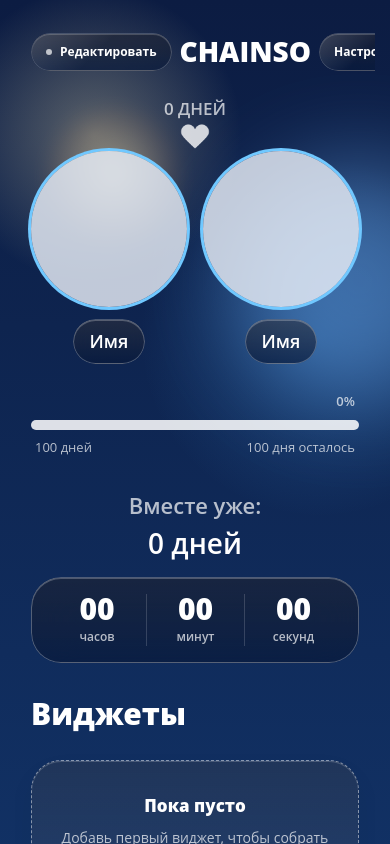
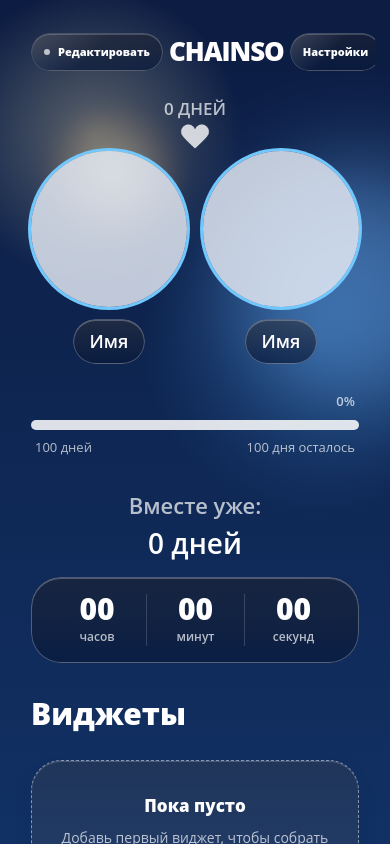
Before and after one commit to hertz143g/chainso, a Next.js app: page / in a window 390 px wide. Shown: the top 844 px of the page. Built offline with nearby package versions, Linux system fonts and the light colour scheme.

Commit message:
Compact header actions on mobile

```diff
--- a/src/components/pair/MainScreen.tsx
+++ b/src/components/pair/MainScreen.tsx
@@ -1223,13 +1223,13 @@
         />
       ) : null}
 
-      <div className="grid min-h-[56px] grid-cols-[auto_1fr_auto] items-center gap-2">
+      <div className="grid min-h-[56px] grid-cols-[auto_1fr_auto] items-center gap-1.5">
         <div className="justify-self-start">
           <button
             type="button"
             onClick={() => setIsEditingWidgets((value) => !value)}
             className={cx(
-              "theme-header-pill px-3.5 text-[12px] font-bold",
+              "theme-header-pill px-3 text-[11px] font-extrabold",
               isEditingWidgets && "theme-header-pill-active",
             )}
             aria-label="Переключить режим редактирования виджетов"
@@ -1242,22 +1242,32 @@
                     "bg-[var(--theme-primary)] shadow-[0_0_0_4px_color-mix(in_srgb,var(--theme-primary)_22%,transparent)]",
                 )}
               />
-              <span>{isEditingWidgets ? "Готово" : "Редактировать"}</span>
+              <span className="min-[390px]:hidden">
+                {isEditingWidgets ? "Готово" : "Править"}
+              </span>
+              <span className="hidden min-[390px]:inline">
+                {isEditingWidgets ? "Готово" : "Редактировать"}
+              </span>
             </span>
           </button>
         </div>
 
         <div className="justify-self-center text-center">
-          <span className="text-[28px] font-extrabold leading-none">CHAINSO</span>
+          <span className="text-[24px] font-extrabold leading-none tracking-[-0.04em] min-[390px]:text-[26px]">
+            CHAINSO
+          </span>
         </div>
 
         <div className="justify-self-end">
           <Link
             href="/settings"
-            className="theme-header-pill px-3.5 text-[12px] font-bold"
+            className="theme-header-pill px-3 text-[11px] font-extrabold"
             aria-label="Открыть настройки"
           >
-            <span className="relative z-10 whitespace-nowrap">Настройки</span>
+            <span className="relative z-10 whitespace-nowrap">
+              <span className="min-[390px]:hidden">Настр.</span>
+              <span className="hidden min-[390px]:inline">Настройки</span>
+            </span>
           </Link>
         </div>
       </div>
```
